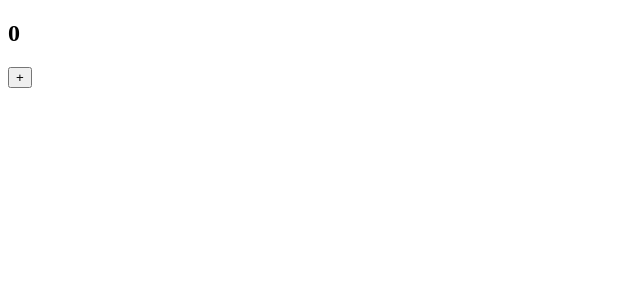
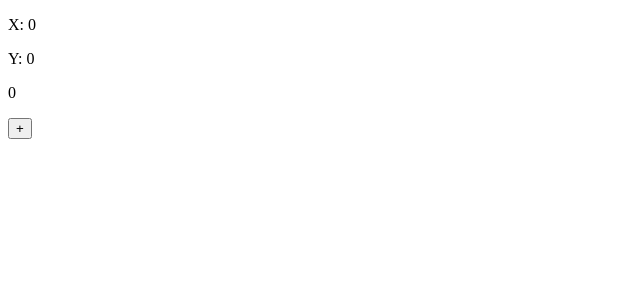
Before and after one commit to VitaliyKhrol/fd-react-welcome-2024, a React (Create React App) app: page / in a window 1280 px wide. Shown: the top 300 px of the page, without its empty margins (0-640 px from the left). Built offline with nearby package versions, Linux system fonts and the light colour scheme.

Commit message:
this.setState and useState differance

```diff
--- a/src/App.js
+++ b/src/App.js
@@ -1,19 +1,11 @@
 import React, { useState} from 'react';
-import Timer from './components/Timer'
-import UserDashboard from './components/UserDashboard'
+import MouseTracker from './components/MouseTracker';
 
 
 function App (props) {
-    const [count, setCount] = useState(0);
 
-    const increment = ()=>{
-          setCount(count+1)
-    }
-        return (
-            <div>
-                <h2>{count}</h2>
-                <button onClick={increment}>+</button>
-            </div>
+    return (
+          <MouseTracker/>
         );
     }
 
--- /dev/null
+++ b/src/components/MouseTracker/index.js
@@ -0,0 +1,32 @@
+import { hasFormSubmit } from '@testing-library/user-event/dist/utils';
+import React, { useState } from 'react';
+
+const MouseTracker = () => {
+const [coordinates, setCoordinates] = useState({x:0,y:0});
+const [count, setCount] = useState(0);
+
+
+const handleMouseMove =({clientX, clientY})=>{
+    setCoordinates({
+        x:clientX,
+        y:clientY
+    });
+
+
+    }
+
+    const handleClick =()=>{
+        setCount(count +1 )
+    }
+
+    return (
+        <div onMouseMove={handleMouseMove}>
+            <p>X: {coordinates.x}</p>
+            <p>Y: {coordinates.y}</p>
+            <p>{count}</p>
+            <button onClick={handleClick}>+</button>
+        </div>
+    );
+}
+
+export default MouseTracker;
```
